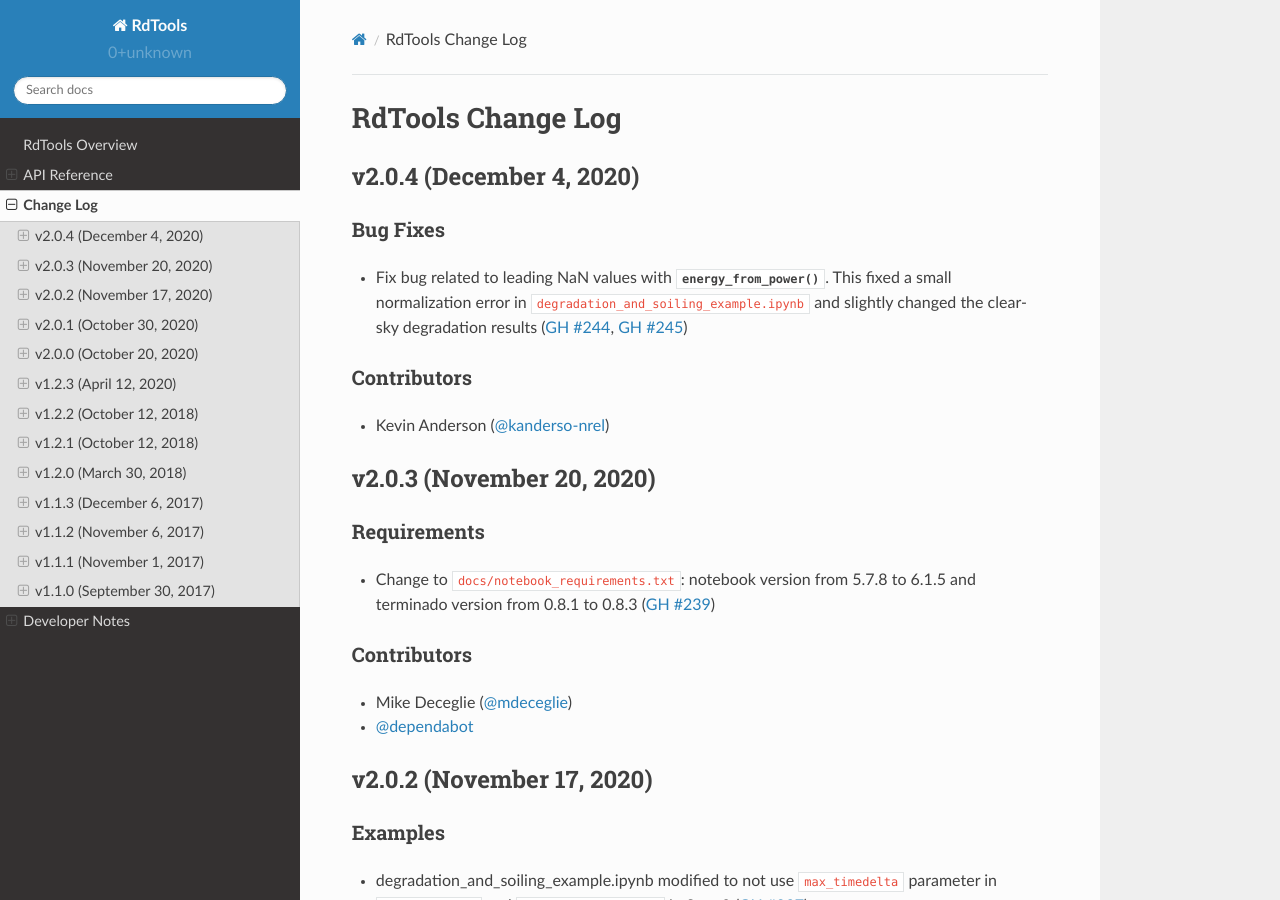
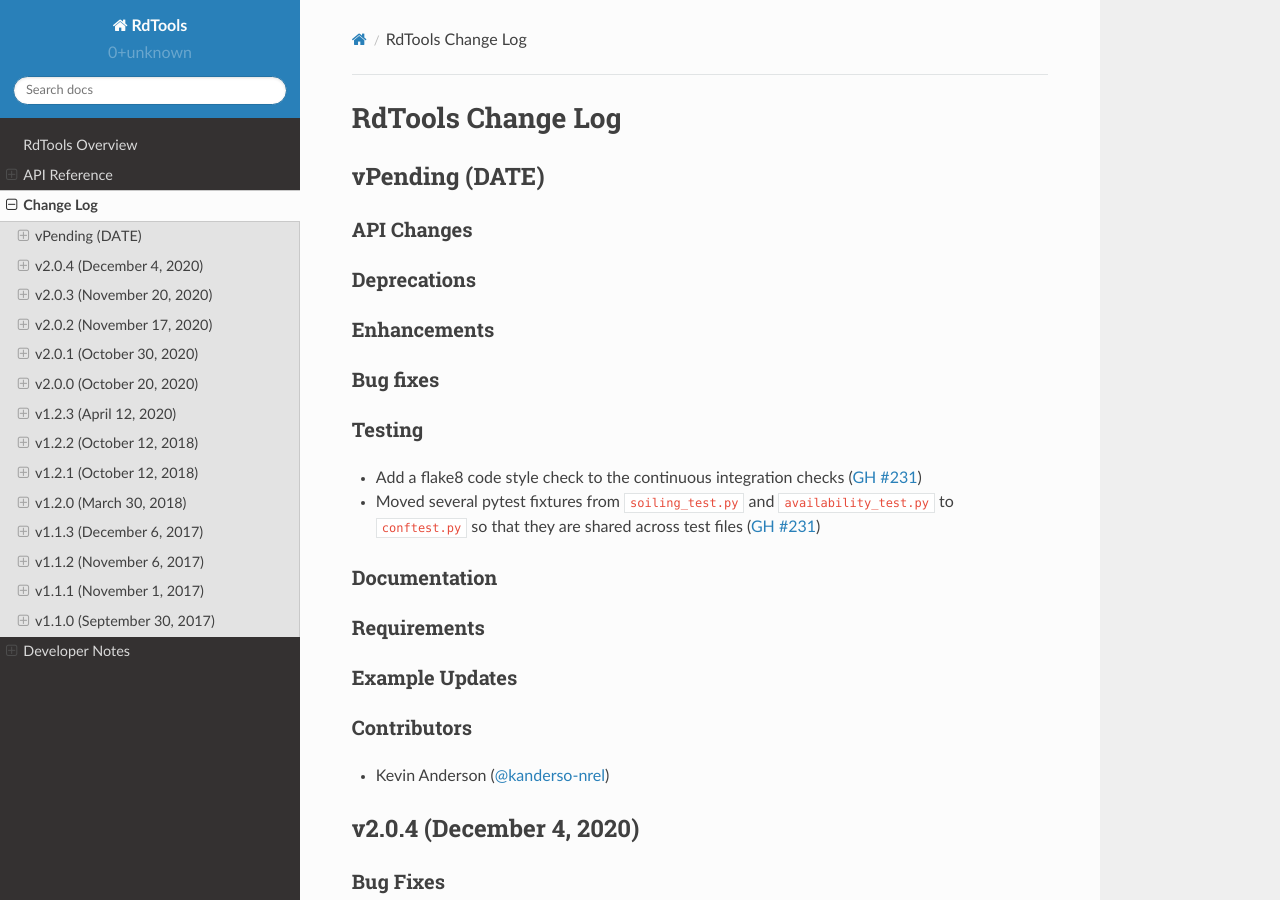
Before and after one commit to NREL/rdtools, a Sphinx documentation site: the page built from docs/sphinx/source/changelog.rst, in a window 1280 px wide and 900 px high. Built offline with Sphinx 7.4.7 and the Read the Docs theme 2.0.0, drawn with Linux system fonts in a browser that asks for light colours; pages that are not in the unit, such as notebooks, are missing from menus.

Commit message:
whatsnew

```diff
--- a/docs/sphinx/source/changelog.rst
+++ b/docs/sphinx/source/changelog.rst
@@ -1,6 +1,7 @@
 RdTools Change Log
 ==================
 
+.. include:: changelog/pending.rst
 .. include:: changelog/v2.0.4.rst
 .. include:: changelog/v2.0.3.rst
 .. include:: changelog/v2.0.2.rst
--- /dev/null
+++ b/docs/sphinx/source/changelog/pending.rst
@@ -0,0 +1,42 @@
+*************************
+vPending (DATE)
+*************************
+
+API Changes
+-----------
+
+
+Deprecations
+------------
+
+
+Enhancements
+------------
+
+
+Bug fixes
+---------
+
+
+Testing
+-------
+* Add a flake8 code style check to the continuous integration checks (:pull:`231`)
+* Moved several pytest fixtures from ``soiling_test.py`` and ``availability_test.py`` to ``conftest.py``
+  so that they are shared across test files (:pull:`231`)
+
+
+Documentation
+-------------
+
+
+Requirements
+------------
+
+
+Example Updates
+---------------
+
+
+Contributors
+------------
+* Kevin Anderson (:ghuser:`kanderso-nrel`)
```
